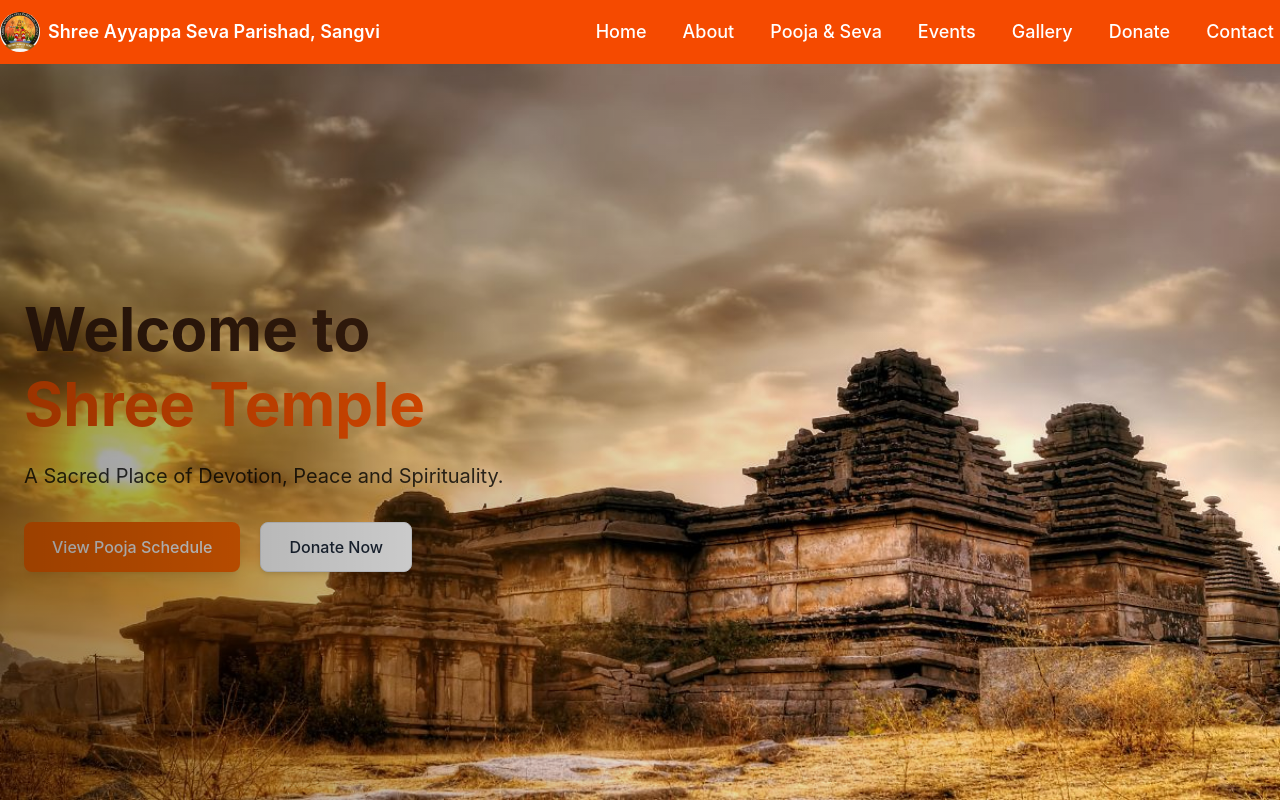
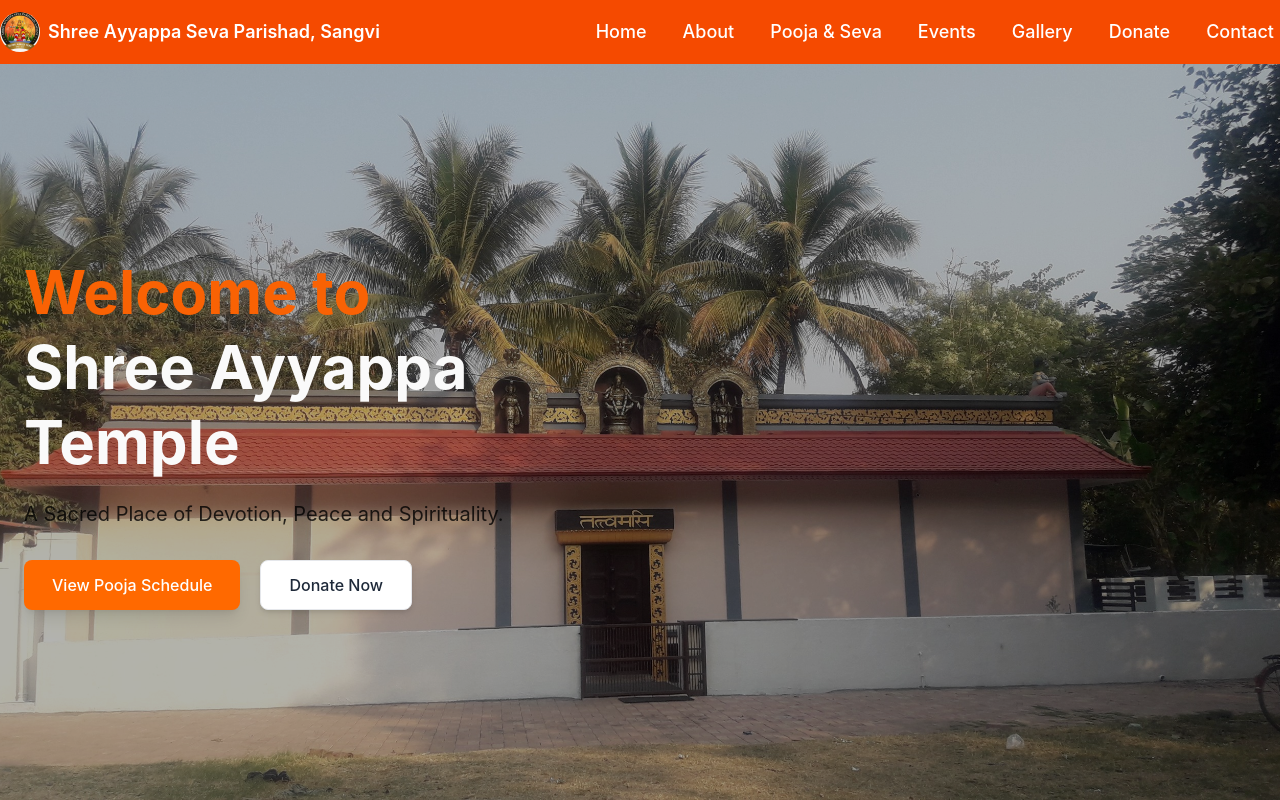
Before and after one commit to Surajnairx/sasp-website, a React (Vite) app: page / in a window 1280 px wide. Built offline with nearby package versions, Linux system fonts and the light colour scheme.

Commit message:
chore: cosmetic changes to the Hero section

```diff
--- a/src/components/hero/Hero.jsx
+++ b/src/components/hero/Hero.jsx
@@ -7,12 +7,12 @@
       className="relative z-10 h-[calc(100vh-64px)] bg-bottom bg-cover flex items-center"
       style={{ backgroundImage: `url(${temple})` }}
     >
+      <div className="absolute inset-0 bg-black/30"></div>
       <div className="container-custom w-full">
         <HeroContent />
       </div>
 
       {/* fog gradient */}
-      <div className="absolute inset-0 bg-linear-to-r from-black/40 via-black/10 to-transparent"></div>
     </section>
   );
 }
--- a/src/components/hero/HeroHeading.jsx
+++ b/src/components/hero/HeroHeading.jsx
@@ -26,9 +26,9 @@
 
   return (
     <div ref={container}>
-      <h1 className="hero-title text-5xl md:text-6xl font-bold text-[#3B1F0E] leading-tight">
+      <h1 className="hero-title text-4xl md:text-6xl font-bold text-[#f96204] leading-tight">
         Welcome to <br />
-        <span className="text-[#fe5500]">Shree Temple</span>
+        <span className="text-[#fafafa]">Shree Ayyappa Temple</span>
       </h1>
 
       <p className="hero-subtext mt-5 text-lg md:text-xl text-black/80 max-w-lg">
```
Also changed, not shown: src/assets/hero-bg.jpg.
